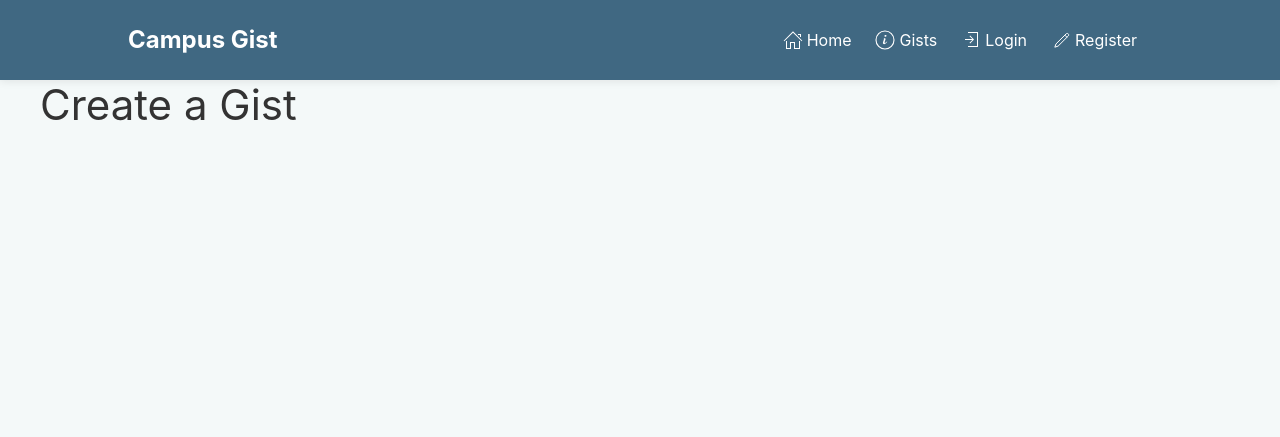
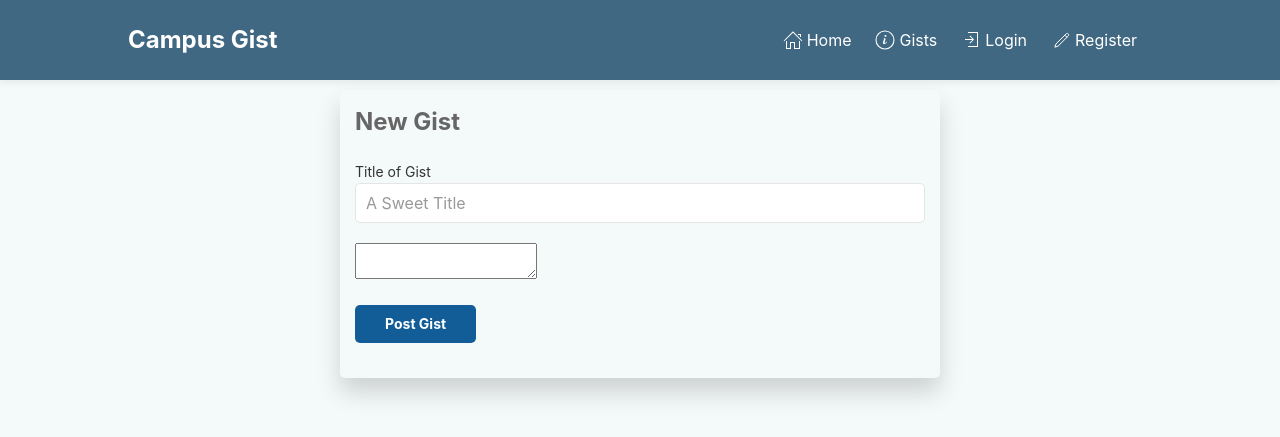
Before and after one commit to sparrowsl/campus-gist, a Flask app: page /create in a window 1280 px wide. Shown: the top 437 px of the page. Run offline with Flask 2, Linux system fonts and the light colour scheme; some libraries are stand-ins or nearby versions.

Commit message:
Add CKEditor

```diff
--- a/campus_gist/__init__.py
+++ b/campus_gist/__init__.py
@@ -3,6 +3,7 @@ import os
 from flask import Flask
 from flask_sqlalchemy import SQLAlchemy
 from flask_bcrypt import Bcrypt
+from flask_ckeditor import CKEditor
 # from flask_login import LoginManager
 from dotenv import load_dotenv
 
@@ -16,6 +17,7 @@ app.config["SQLALCHEMY_DATABASE_URI"] = "sqlite:///gist.db"
 # Initialize the extensions
 db = SQLAlchemy(app)
 bcrypt = Bcrypt(app)
+ckeditor = CKEditor(app)
 """
 login_manager = LoginManager(app)
 # redirect un-authenticated users to login page
--- a/campus_gist/forms.py
+++ b/campus_gist/forms.py
@@ -1,14 +1,24 @@
 from flask_wtf import FlaskForm
-from wtforms import StringField, PasswordField, SubmitField, TextAreaField
+from wtforms import (StringField, PasswordField, SubmitField, TextAreaField,
+                     SelectField)
 from wtforms.validators import (DataRequired, Length, Email, ValidationError,
                                 EqualTo)
+from flask_ckeditor import CKEditorField
 
+
+institutes = [
+    ("BCC", "BlueCrest College"),
+    ("FBC", "Fourah Bay College"),
+    ("CODE", "College of Digital Excellence"),
+    ("CCMT", "Canadian College of Modern Technology"),
+]
 
 class RegistrationForm(FlaskForm):
     fullname = StringField("Full Name", validators=[DataRequired()])
     username = StringField("Username", validators=[DataRequired(),
                            Length(4, 20)])
     email = StringField("Email Address", validators=[Email()])
+    instututions = SelectField("Institution", choices=institutes)
     password = PasswordField("Password", validators=[DataRequired(), Length(4)])
     confirm_password = PasswordField("Confirm Password", validators=[Length(4),
                                      DataRequired(), EqualTo("password",
@@ -24,11 +34,11 @@ class LoginForm(FlaskForm):
 
 class CreateGistForm(FlaskForm):
     gist_title = StringField("Title of Gist", validators=[DataRequired()])
-    gist_content = TextAreaField(validators=[DataRequired()])
-    submit = SubmitField("Create")
+    gist_content = CKEditorField(validators=[DataRequired()])
+    submit = SubmitField("Post Gist")
 
 
 class UpdateGistForm(FlaskForm):
     gist_title = StringField("Update the Gist", validators=[DataRequired()])
-    gist_content = TextAreaField(validators=[DataRequired()])
+    gist_content = CKEditorField(validators=[DataRequired()])
     submit = SubmitField("Update")
--- a/campus_gist/routes.py
+++ b/campus_gist/routes.py
@@ -3,7 +3,6 @@ from flask import redirect, url_for, render_template, flash
 from campus_gist import app
 from campus_gist.forms import (RegistrationForm, LoginForm, CreateGistForm,
                                UpdateGistForm)
-
 
 
 @app.route("/")
@@ -14,6 +13,11 @@ def index_page():
 @app.route("/gists")
 def show_all_gists():
     return render_template("gists.html")
+
+
+@app.route("/gist")
+def current_gist():
+    return render_template("current_gist.html")
 
 
 @app.route("/login", methods=["GET", "POST"])
@@ -30,9 +34,12 @@ def register_page():
 
 @app.route("/update", methods=["GET", "POST"])
 def update_gist_page():
-    return render_template("auth/update.html")
+    form = UpdateGistForm()
+    form.gist_content.data = "hello world of <b>CKeditor</b>!!"
+    return render_template("auth/update_gist.html", form=form)
 
 
 @app.route("/create", methods=["GET", "POST"])
 def create_gist_page():
-    return render_template("auth/create_gist.html")
+    form = CreateGistForm()
+    return render_template("auth/create_gist.html", form=form)
--- a/campus_gist/static/css/styles.css
+++ b/campus_gist/static/css/styles.css
@@ -40,14 +40,12 @@ nav ul a{ color: white; }
   padding: .5em;
   color: initial;
 }
-.display-gists .profile-image img{
-  width: 60px;
-  height: 60px;
-}
 .login-form, .register-form{
   background-color: #E1E8EB;
 }
-.login-form-button, .register-form-button{
+.login-form-button,
+.register-form-button,
+.create-gist-button{
   background-color: #125D98;
   color: #fff;
   text-transform: capitalize;
@@ -65,6 +63,14 @@ div.auth-links{ margin-top: 2em; }
   padding: .7em 1em;
   border-radius: 5px;
   color: #ffffff;
+}
+section.article-content p{
+  color: #333;
+  line-height: 1.75;
+}
+.uk-textarea{
+  min-height: 175px;
+  resize: none;
 }
 /* RESPONSIVE MEDIA QUERIES
 ======================================================= */
--- a/campus_gist/templates/auth/create_gist.html
+++ b/campus_gist/templates/auth/create_gist.html
@@ -1,5 +1,27 @@
 {% extends "base.html" %}
 
 {% block main %}
-  <h1>Create a Gist</h1>
+  <section class="uk-margin-small-top uk-width-3-4@s uk-width-1-2@m
+        uk-margin-auto uk-box-shadow-large uk-border-rounded">
+    <form action="" method="POST" class="create-gist-form uk-padding-small">
+      <fieldset class="uk-fieldset">
+        <legend class="uk-legend uk-text-bold">New Gist</legend>
+
+        <div class="uk-margin">
+          {{ form.gist_title.label(class="uk-form-label") }}
+          {{ form.gist_title(class="uk-input uk-border-rounded", placeholder="A Sweet Title") }}
+        </div>
+
+        <div class="uk-margin">
+          {{ form.gist_content() }}
+        </div>
+
+        <div class="uk-margin">
+          {{ form.submit(class="uk-button uk-border-rounded uk-text-bold create-gist-button") }}
+        </div>
+      </fieldset>
+    </form>
+    {{ ckeditor.load(pkg_type="basic") }}
+    {{ ckeditor.config(name='gist_content') }}
+  </section>
 {% endblock main %}
--- a/campus_gist/templates/auth/login.html
+++ b/campus_gist/templates/auth/login.html
@@ -8,7 +8,7 @@
 
         <div class="uk-margin">
           {{ form.username.label(class="uk-form-label") }}
-          {{ form.username(class="uk-input uk-input uk-border-rounded", placeholder="johndoe") }}
+          {{ form.username(class="uk-input uk-border-rounded", placeholder="johndoe") }}
         </div>
 
         <div class="uk-margin">
--- a/campus_gist/templates/gists.html
+++ b/campus_gist/templates/gists.html
@@ -16,10 +16,11 @@
       <!-- Article header -->
       <div class="uk-flex">
         <div class="profile-image">
-          <img src="{{ url_for('static', filename='images/default.jpg') }}" alt="profile-image">
+          <img src="{{ url_for('static', filename='images/default.jpg') }}" width="60" height="60"
+            alt="profile-image">
         </div>
         <div class="username-and-date uk-margin-small-left">
-          <h4 class="uk-margin-remove-bottom uk-text-bold">
+          <h4 class="uk-margin-remove-bottom">
             <a href="">John Doe | capitalize</a>
           </h4>
           <p class="uk-margin-remove uk-text-italic">December 25, 2021</p>
--- a/requirements.txt
+++ b/requirements.txt
@@ -5,10 +5,12 @@ dnspython==2.1.0
 email-validator==1.1.3
 Flask==2.0.2
 Flask-Bcrypt==0.7.1
+Flask-CKEditor==0.4.6
 Flask-Login==0.5.0
 Flask-SQLAlchemy==2.5.1
 Flask-WTF==1.0.0
 greenlet==1.1.2
+gunicorn==20.1.0
 idna==3.3
 itsdangerous==2.0.1
 Jinja2==3.0.3
```
Also changed, not shown: campus_gist/models.py (+14 -0 lines), campus_gist/templates/auth/register.html (+8 -3 lines), campus_gist/templates/auth/update_gist.html (+22 -1 lines), campus_gist/templates/current_gist.html (added, +46 -0 lines), campus_gist/templates/macros.html (added).
